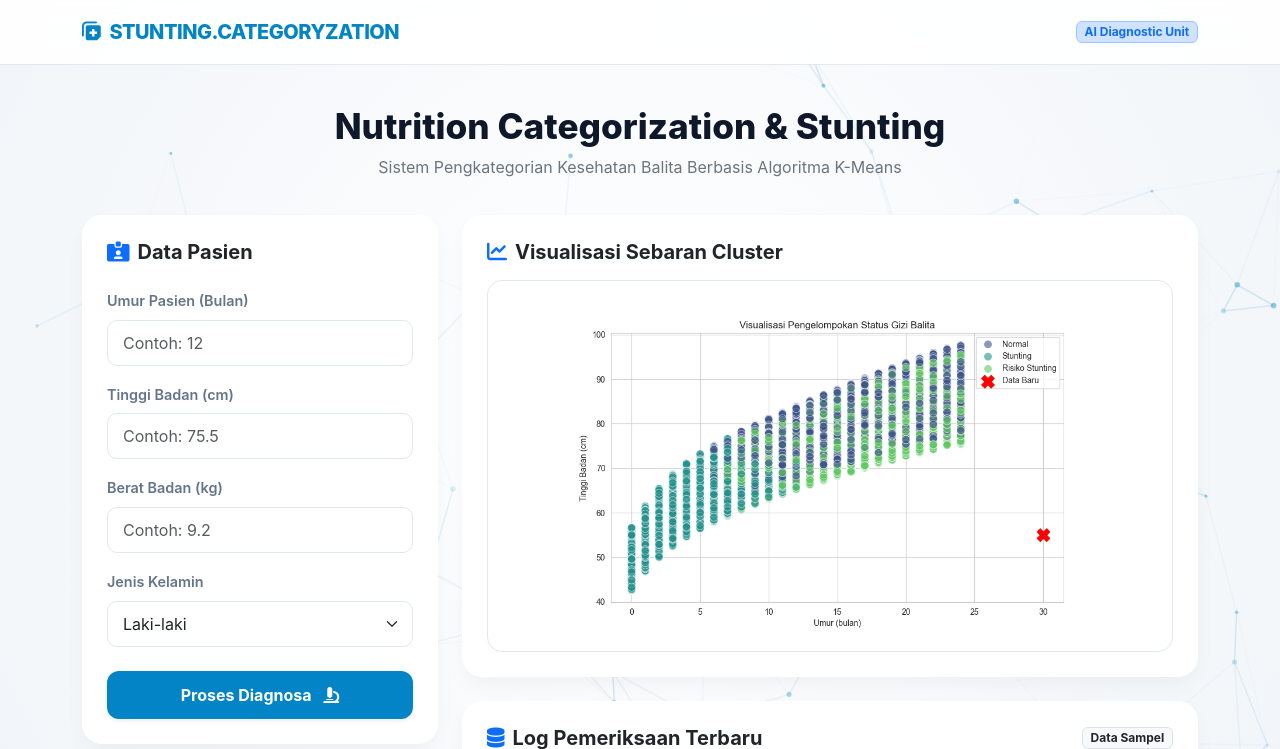
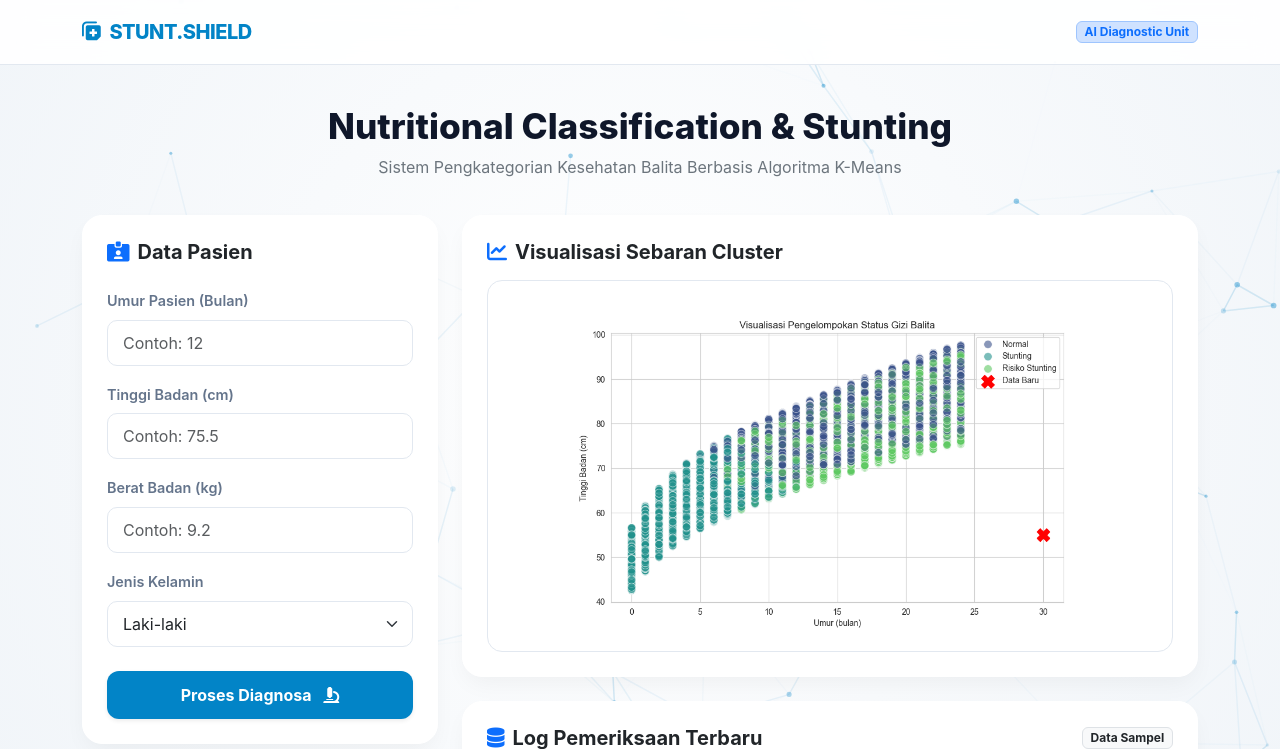
Before and after one commit to DedeTwoThousand6/Stunting-K-Means-Clustering-App, a Flask app: template templates/index.html in a window 1280 px wide. Shown: the top 749 px of the page. Run offline with Flask 3, Linux system fonts and the light colour scheme; the template is opened without the code that fills it, so the values that code supplies are empty; parts of the project's set-up code (start-up, migrations or seed data) failed here and were passed over; some libraries are stand-ins or nearby versions.

Commit message:
Update index.html

```diff
--- a/templates/index.html
+++ b/templates/index.html
@@ -120,14 +120,14 @@
 
 <nav class="navbar sticky-top">
     <div class="container">
-        <a class="navbar-brand" href="#"><i class="fas fa-notes-medical me-2"></i>STUNTING.CATEGORYZATION</a>
+        <a class="navbar-brand" href="#"><i class="fas fa-notes-medical me-2"></i>STUNT.SHIELD</a>
         <span class="badge bg-primary-subtle text-primary border border-primary-subtle d-none d-md-inline">AI Diagnostic Unit</span>
     </div>
 </nav>
 
 <div class="container">
     <div class="header-section text-center">
-        <h1>Nutrition Categorization & Stunting</h1>
+        <h1>Nutritional Classification & Stunting</h1>
         <p class="text-secondary">Sistem Pengkategorian Kesehatan Balita Berbasis Algoritma K-Means</p>
     </div>
 
```
